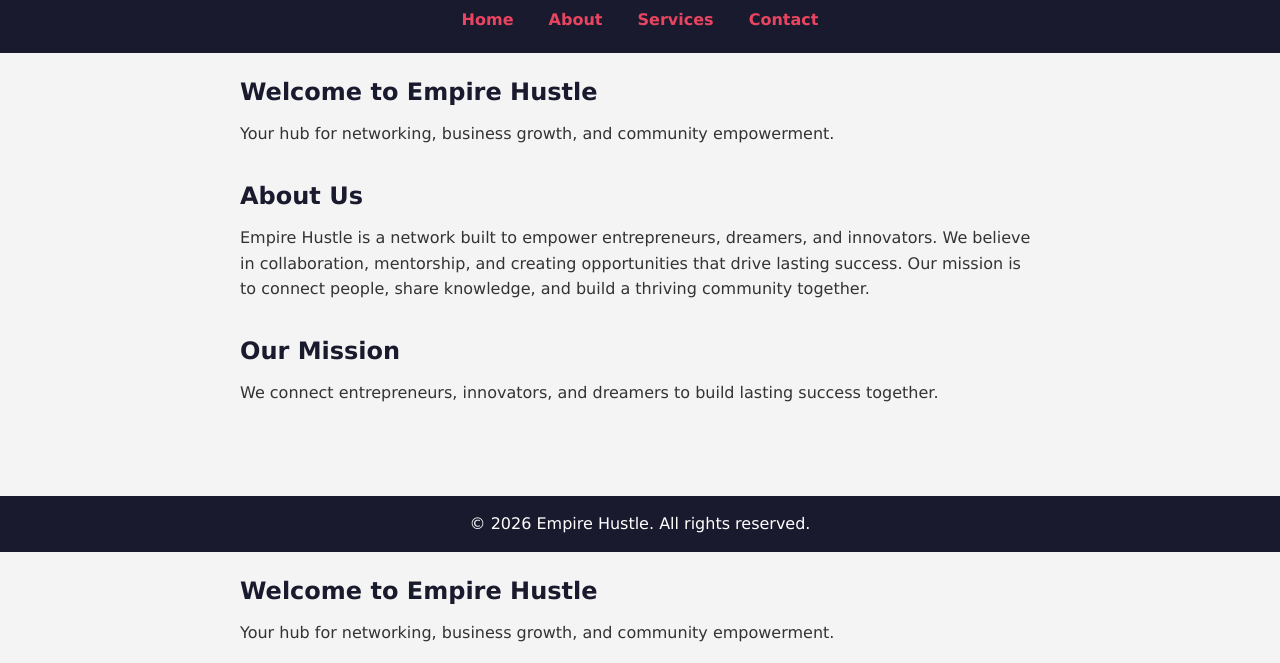
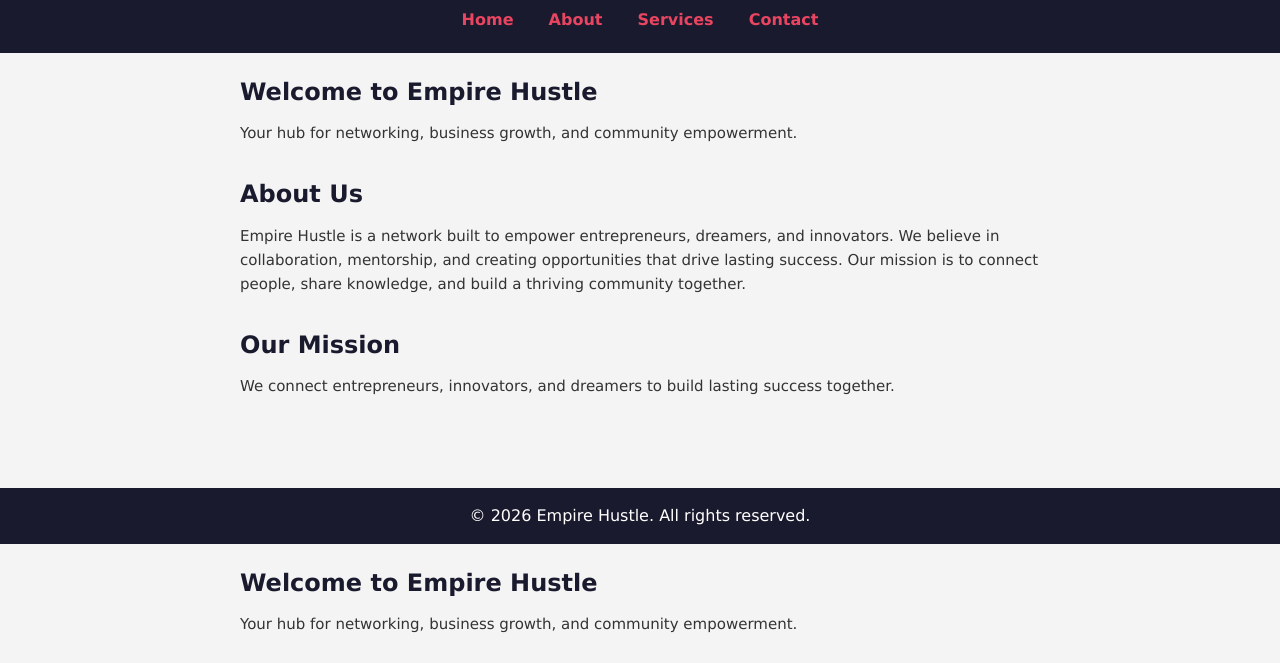
Before and after one commit to damilolastephen89-creator/EMPIREHUSTLE, a website: page index.html in a window 1280 px wide. Shown: the part 74-737 px from the top of the page. Drawn offline with Linux system fonts and the light colour scheme.

Commit message:
Update style.css

```diff
--- a/style.css
+++ b/style.css
@@ -118,3 +118,11 @@ form button {
 form button:hover {
   opacity: 0.9;
 }
+section h2 {
+  margin-bottom: 10px;
+}
+
+section p {
+  font-size: 15px;
+  line-height: 1.6;
+}
```
